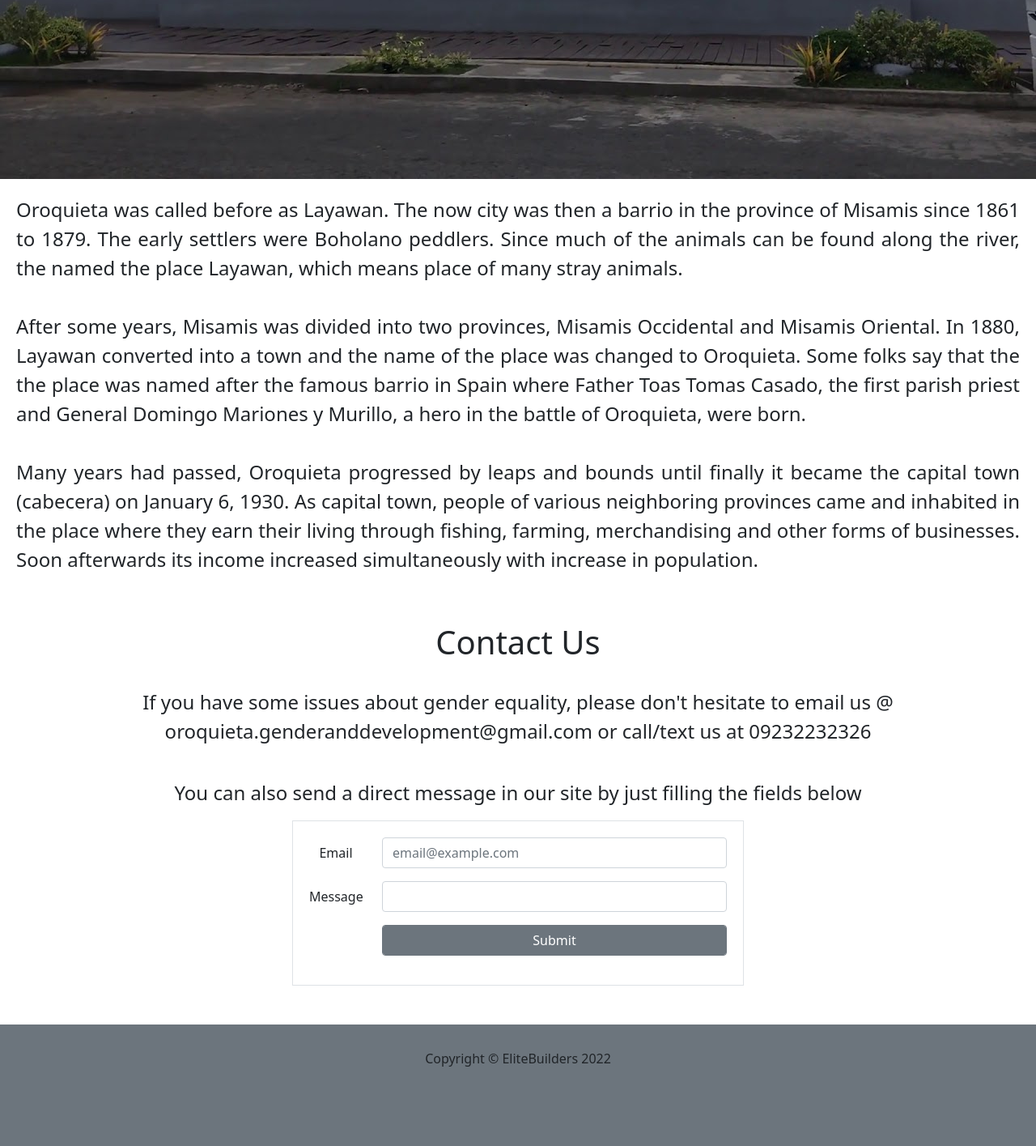
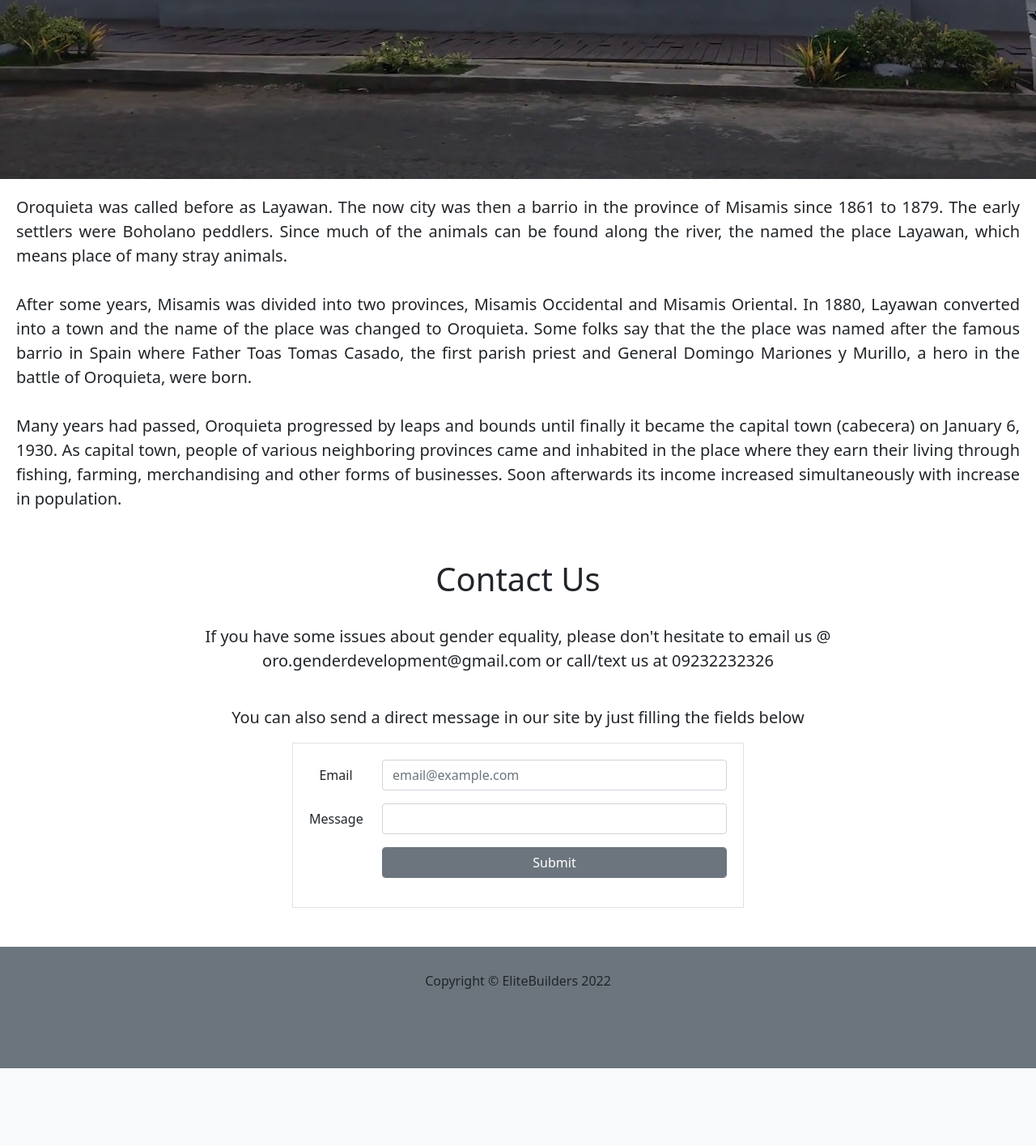
Before and after one commit to reypatoy/gns, a Django app: page /AboutUs/ in a window 1280 px wide. Shown: the part 591-2006 px from the top of the page at 81% size. After the commit the page ends 1910 px from the top, so only its background shows below. Run offline with Django 4.2, Linux system fonts and the light colour scheme.

Commit message:
adjusting font size

```diff
--- a/pages/templates/aboutus.html
+++ b/pages/templates/aboutus.html
@@ -10,7 +10,7 @@
             <img style="width: 100%;"  class="img-fluid" src="{% static 'images/oroquieta.jpg' %}" alt="">
         </div>
         <div class="container-fluid" style="padding: 20px;">
-            <p style="font-size: 24px; text-align: justify;">
+            <p style="font-size: 20px; text-align: justify;">
                 Oroquieta was called before as Layawan.
                 The now city was then a barrio in the province of Misamis since 1861
                 to 1879. The early settlers were Boholano peddlers.
@@ -36,13 +36,13 @@
         </div>
         <div class="container text-center" id="ContactUs"><br>
             <h1>Contact Us</h1><br>
-            <p style="font-size: 24px;">
+            <p style="font-size: 20px;">
                 If you have some issues about gender equality,
                 please don't hesitate to email us
-                @ oroquieta.genderanddevelopment@gmail.com
+                @ oro.genderdevelopment@gmail.com
                 or call/text us at 09232232326<br>
             </p><br>
-            <p style="font-size: 24px;">
+            <p style="font-size: 20px;">
                 You can also send a direct message in our site
                 by just filling the fields below
             </p>
```
